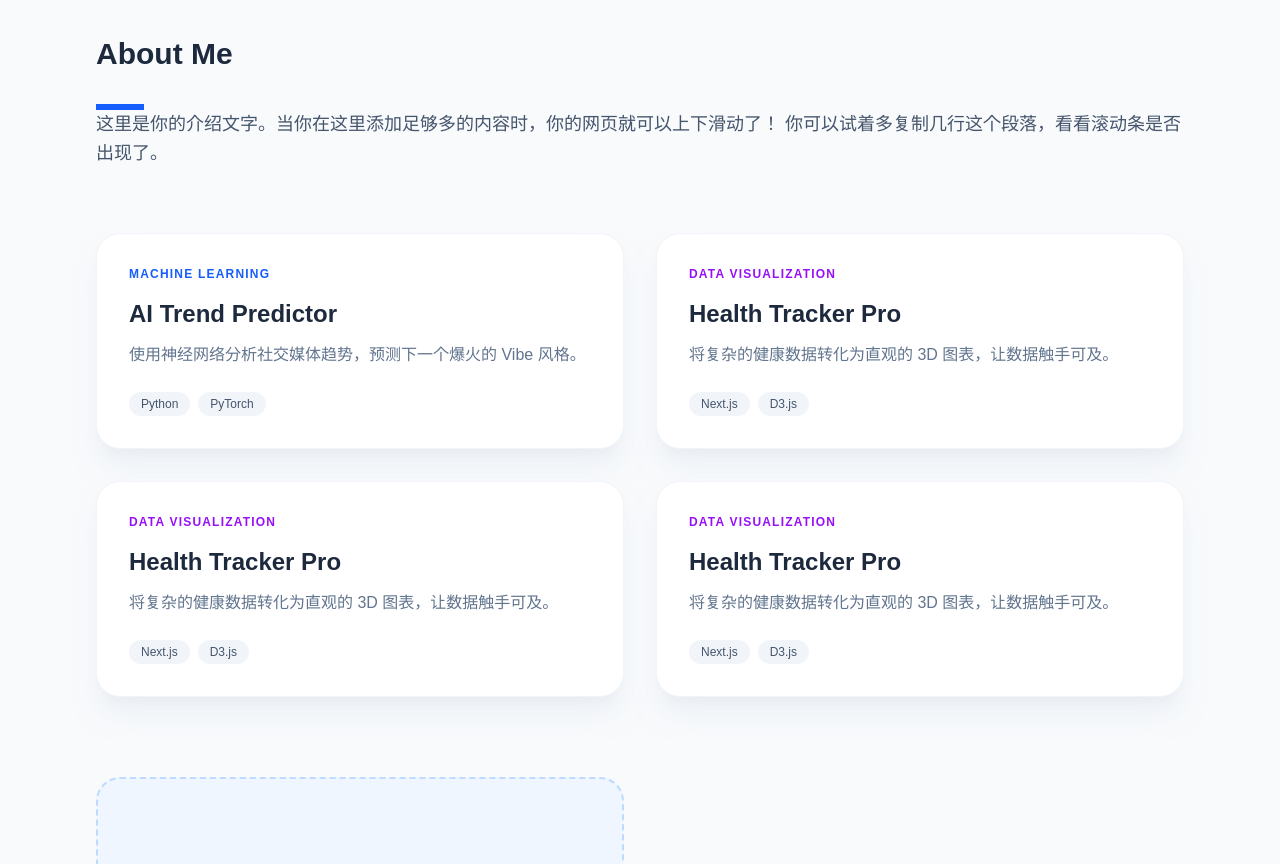
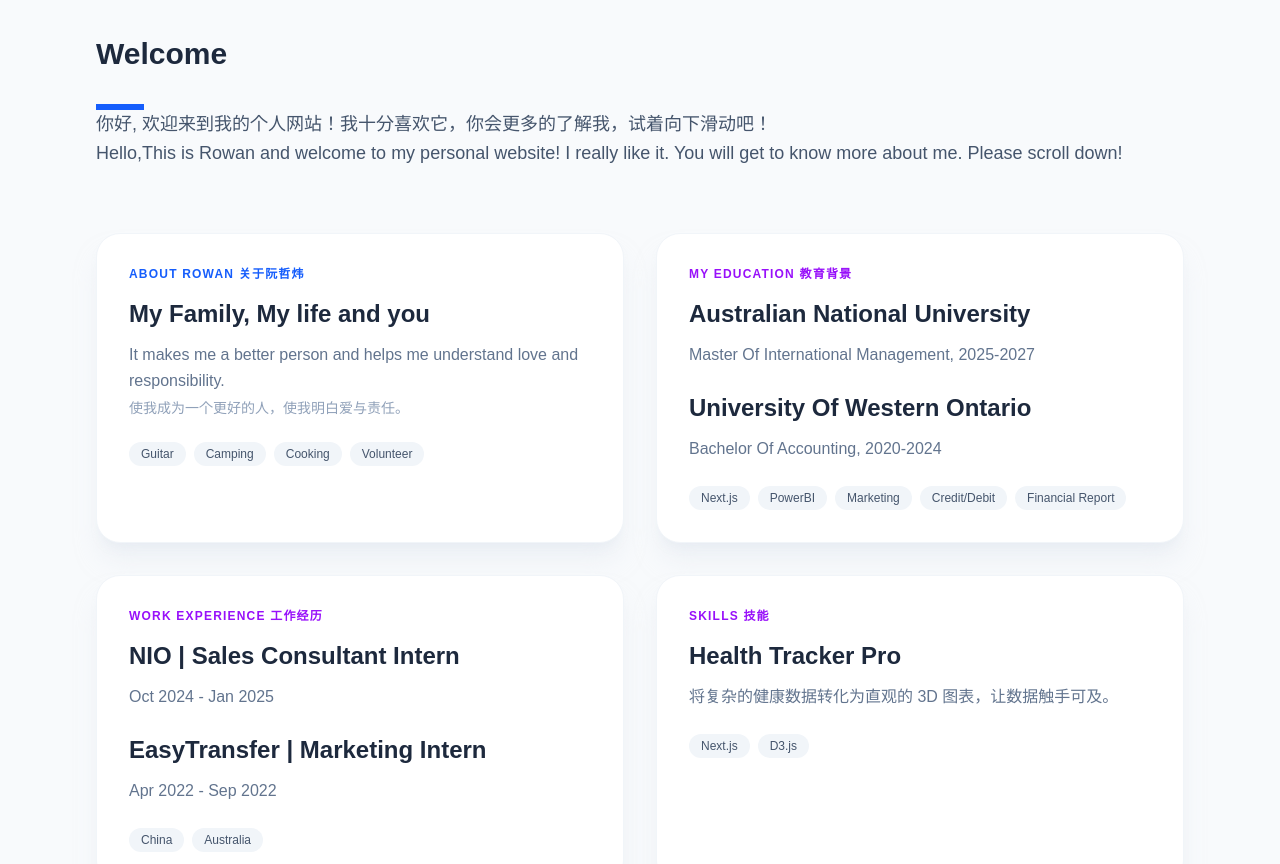
Before and after one commit to Rowanaini/Vibe-site, a Next.js app: page / in a window 1280 px wide. Shown: the part 860-1724 px from the top of the page. Built offline with nearby package versions, Linux system fonts and the light colour scheme.

Commit message:
更新了我的项目内容

```diff
--- a/app/page.tsx
+++ b/app/page.tsx
@@ -10,11 +10,13 @@ export default function Home() {
       <section className="max-w-6xl mx-auto py-24 px-8">
         {/* 标题区 */}
         <div className="mb-16">
-          <h2 className="text-3xl font-bold text-slate-800 mb-8">About Me</h2>
+          <h2 className="text-3xl font-bold text-slate-800 mb-8">Welcome</h2>
           <div className="h-1.5 w-12 bg-blue-600"></div>
           <p className="text-lg text-slate-600 leading-relaxed">
-          这里是你的介绍文字。当你在这里添加足够多的内容时，你的网页就可以上下滑动了！
-          你可以试着多复制几行这个段落，看看滚动条是否出现了。
+          你好, 欢迎来到我的个人网站！我十分喜欢它，你会更多的了解我，试着向下滑动吧！
+          </p>
+          <p className="text-lg text-slate-600 leading-relaxed">
+          Hello,This is Rowan and welcome to my personal website! I really like it. You will get to know more about me. Please scroll down!
           </p>
         </div>
 
@@ -23,46 +25,65 @@ export default function Home() {
 
           {/* 卡片 1 */}
           <div className="group relative bg-white rounded-3xl p-8 border border-slate-100 shadow-xl shadow-slate-200/50 hover:-translate-y-2 transition-all duration-300">
-            <div className="text-blue-600 font-bold text-xs tracking-widest uppercase mb-4">Machine Learning</div>
-            <h3 className="text-2xl font-bold text-slate-800 mb-3">AI Trend Predictor</h3>
+            <div className="text-blue-600 font-bold text-xs tracking-widest uppercase mb-4">About Rowan 关于阮哲炜</div>
+            <h3 className="text-2xl font-bold text-slate-800 mb-3">My Family, My life and you</h3>
             <p className="text-slate-500 leading-relaxed mb-6">
-              使用神经网络分析社交媒体趋势，预测下一个爆火的 Vibe 风格。
-            </p>
+            <span className="block mb-1">
+             It makes me a better person and helps me understand love and responsibility.
+             </span>
+             <span className="block text-slate-400 text-sm">
+             使我成为一个更好的人，使我明白爱与责任。
+             </span>
+          </p>
+
             <div className="flex gap-2">
-              <span className="px-3 py-1 bg-slate-100 text-slate-600 text-xs rounded-full font-medium">Python</span>
-              <span className="px-3 py-1 bg-slate-100 text-slate-600 text-xs rounded-full font-medium">PyTorch</span>
+              <span className="px-3 py-1 bg-slate-100 text-slate-600 text-xs rounded-full font-medium">Guitar</span>
+              <span className="px-3 py-1 bg-slate-100 text-slate-600 text-xs rounded-full font-medium">Camping</span>
+              <span className="px-3 py-1 bg-slate-100 text-slate-600 text-xs rounded-full font-medium">Cooking</span>
+              <span className="px-3 py-1 bg-slate-100 text-slate-600 text-xs rounded-full font-medium">Volunteer</span>
             </div>
           </div>
 
           {/* 卡片 2 */}
           <div className="group relative bg-white rounded-3xl p-8 border border-slate-100 shadow-xl shadow-slate-200/50 hover:-translate-y-2 transition-all duration-300">
-            <div className="text-purple-600 font-bold text-xs tracking-widest uppercase mb-4">Data Visualization</div>
-            <h3 className="text-2xl font-bold text-slate-800 mb-3">Health Tracker Pro</h3>
+            <div className="text-purple-600 font-bold text-xs tracking-widest uppercase mb-4">My Education 教育背景</div>
+            <h3 className="text-2xl font-bold text-slate-800 mb-3">Australian National University</h3>
             <p className="text-slate-500 leading-relaxed mb-6">
-              将复杂的健康数据转化为直观的 3D 图表，让数据触手可及。
+              Master Of International Management, 2025-2027
+            </p>
+             <h3 className="text-2xl font-bold text-slate-800 mb-3">University Of Western Ontario</h3>
+            <p className="text-slate-500 leading-relaxed mb-6">
+              Bachelor Of Accounting, 2020-2024
             </p>
             <div className="flex gap-2">
               <span className="px-3 py-1 bg-slate-100 text-slate-600 text-xs rounded-full font-medium">Next.js</span>
-              <span className="px-3 py-1 bg-slate-100 text-slate-600 text-xs rounded-full font-medium">D3.js</span>
+              <span className="px-3 py-1 bg-slate-100 text-slate-600 text-xs rounded-full font-medium">PowerBI</span>
+              <span className="px-3 py-1 bg-slate-100 text-slate-600 text-xs rounded-full font-medium">Marketing</span>
+              <span className="px-3 py-1 bg-slate-100 text-slate-600 text-xs rounded-full font-medium">Credit/Debit</span>
+              <span className="px-3 py-1 bg-slate-100 text-slate-600 text-xs rounded-full font-medium">Financial Report</span>
             </div>
           </div>
 
            {/* 卡片 3 */}
           <div className="group relative bg-white rounded-3xl p-8 border border-slate-100 shadow-xl shadow-slate-200/50 hover:-translate-y-2 transition-all duration-300">
-            <div className="text-purple-600 font-bold text-xs tracking-widest uppercase mb-4">Data Visualization</div>
-            <h3 className="text-2xl font-bold text-slate-800 mb-3">Health Tracker Pro</h3>
+            <div className="text-purple-600 font-bold text-xs tracking-widest uppercase mb-4">Work Experience 工作经历</div>
+            <h3 className="text-2xl font-bold text-slate-800 mb-3">NIO | Sales Consultant Intern</h3>
             <p className="text-slate-500 leading-relaxed mb-6">
-              将复杂的健康数据转化为直观的 3D 图表，让数据触手可及。
+              Oct 2024 - Jan 2025
+            </p>
+                         <h3 className="text-2xl font-bold text-slate-800 mb-3">EasyTransfer | Marketing  Intern</h3>
+            <p className="text-slate-500 leading-relaxed mb-6">
+              Apr 2022 - Sep 2022
             </p>
             <div className="flex gap-2">
-              <span className="px-3 py-1 bg-slate-100 text-slate-600 text-xs rounded-full font-medium">Next.js</span>
-              <span className="px-3 py-1 bg-slate-100 text-slate-600 text-xs rounded-full font-medium">D3.js</span>
+              <span className="px-3 py-1 bg-slate-100 text-slate-600 text-xs rounded-full font-medium">China</span>
+              <span className="px-3 py-1 bg-slate-100 text-slate-600 text-xs rounded-full font-medium">Australia</span>
             </div>
           </div>
 
            {/* 卡片 4 */}
           <div className="group relative bg-white rounded-3xl p-8 border border-slate-100 shadow-xl shadow-slate-200/50 hover:-translate-y-2 transition-all duration-300">
-            <div className="text-purple-600 font-bold text-xs tracking-widest uppercase mb-4">Data Visualization</div>
+            <div className="text-purple-600 font-bold text-xs tracking-widest uppercase mb-4">Skills 技能</div>
             <h3 className="text-2xl font-bold text-slate-800 mb-3">Health Tracker Pro</h3>
             <p className="text-slate-500 leading-relaxed mb-6">
               将复杂的健康数据转化为直观的 3D 图表，让数据触手可及。
```
